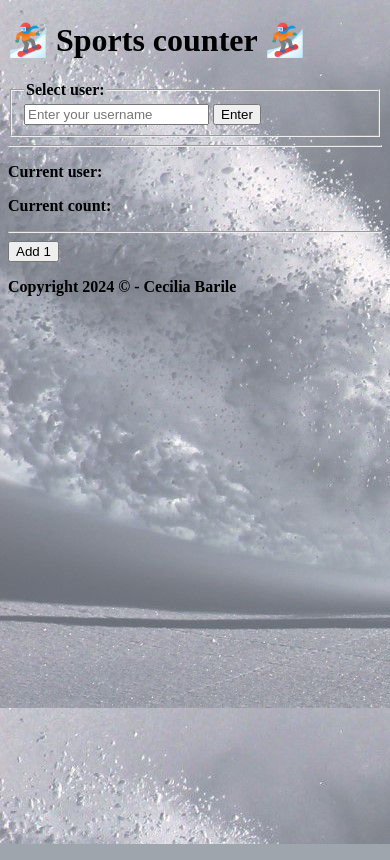
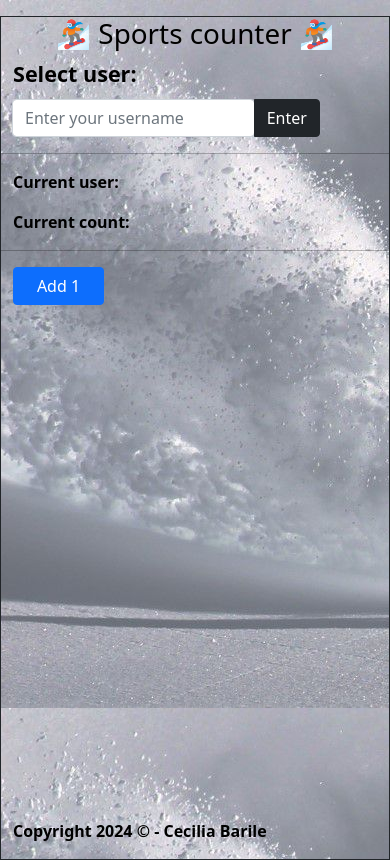
Before and after one commit to Cecilia-bot/sport_counter, a Flask app: page / in a window 390 px wide. Run offline with Flask 3, Linux system fonts and the light colour scheme.

Commit message:
SC-13: Feature: make mobile friendly/responsive

```diff
--- a/templates/index.html
+++ b/templates/index.html
@@ -3,30 +3,45 @@
 <html lang="en">
 <head>
     <script src="https://ajax.googleapis.com/ajax/libs/jquery/3.3.1/jquery.min.js"></script>
+    <meta name="viewport" content="width=device-width, initial-scale=1.0">
     <!-- This is the browser tab title -->
     <title>Sports counter</title>
+    <link href="https://cdn.jsdelivr.net/npm/bootstrap@5.0.2/dist/css/bootstrap.min.css"
+            rel="stylesheet"
+            integrity="sha384-EVSTQN3/azprG1Anm3QDgpJLIm9Nao0Yz1ztcQTwFspd3yD65VohhpuuCOmLASjC"
+            crossorigin="anonymous">
 </head>
-<body style="color:black; font-weight: bold;" background="{{ url_for('static', filename='imgs/snowboarder.jpg') }}">
+<body background="{{ url_for('static', filename='imgs/snowboarder.jpg') }}">
+    <div class="container-fluid d-flex flex-column min-vh-100 fw-bold col-md-8 col-lg-6 mt-3 border border-1 border-dark" style="color: black;">
         <main>
-        <h1>&#127938; Sports counter &#127938;</h1>
+            <h1 class="text-center display-md-3">&#127938; Sports counter &#127938;</h1>
             <section>
-            <form>
-                <fieldset>
+                <form class="row">
+                    <fieldset class="input-group mb-3">
                         <legend>Select user:</legend>
-                    <input type="text" placeholder="Enter your username" name="users">
-                    <button value="select_user" name="action" id="select_user">Enter</button>
+                        <div class="col-8 col-md-6 col-lg-5">
+                            <input type="text" placeholder="Enter your username" name="users" class="form-control ">
+                        </div>
+                        <button value="select_user" name="action" id="select_user" class="btn btn-dark">Enter</button>
                     </fieldset>
                     <hr class="dashed">
                     <p><label>Current user: </label><label id="current_user"></label></p>
                     <p><label>Current count: </label><label id="counter"></label></p>
                     <hr class="dashed">
-                <button value="add" name="action" id="add">Add 1</button>
+                    <fieldset class="input-group">
+                        <button value="add" name="action" id="add" class="btn btn-primary col-3">Add 1</button>
+                    </fieldset>
                 </form>
             </section>
         </main>
-    <footer>
+        <footer class="mt-auto">
             <p>Copyright 2024 &#169; - Cecilia Barile</p>
         </footer>
+    </div>
     <script src="{{ url_for('static', filename='scripts/app.js') }}"></script>
+    <script src="https://cdn.jsdelivr.net/npm/bootstrap@5.0.2/dist/js/bootstrap.bundle.min.js"
+            integrity="sha384-MrcW6ZMFYlzcLA8Nl+NtUVF0sA7MsXsP1UyJoMp4YLEuNSfAP+JcXn/tWtIaxVXM"
+            crossorigin="anonymous">
+    </script>
 </body>
 </html>
```
Lines whose indentation alone changed are shown as unchanged.
